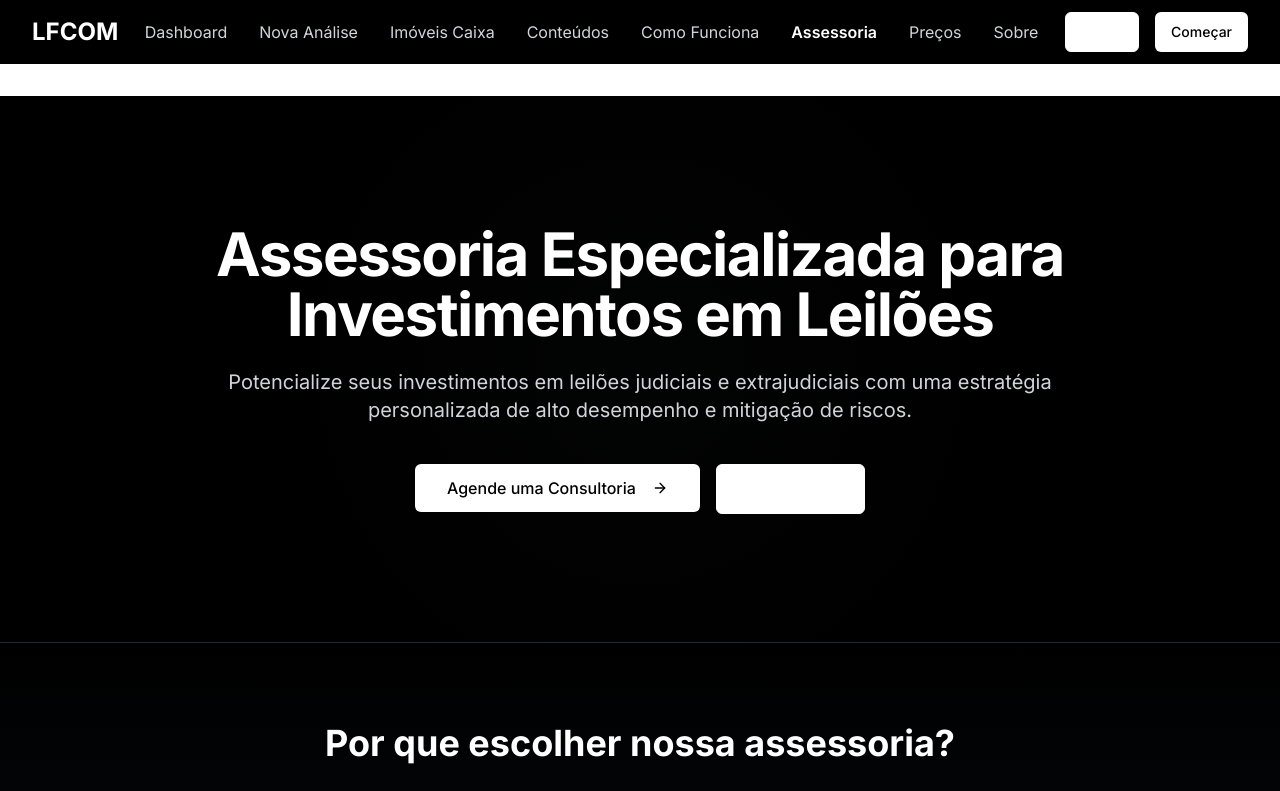
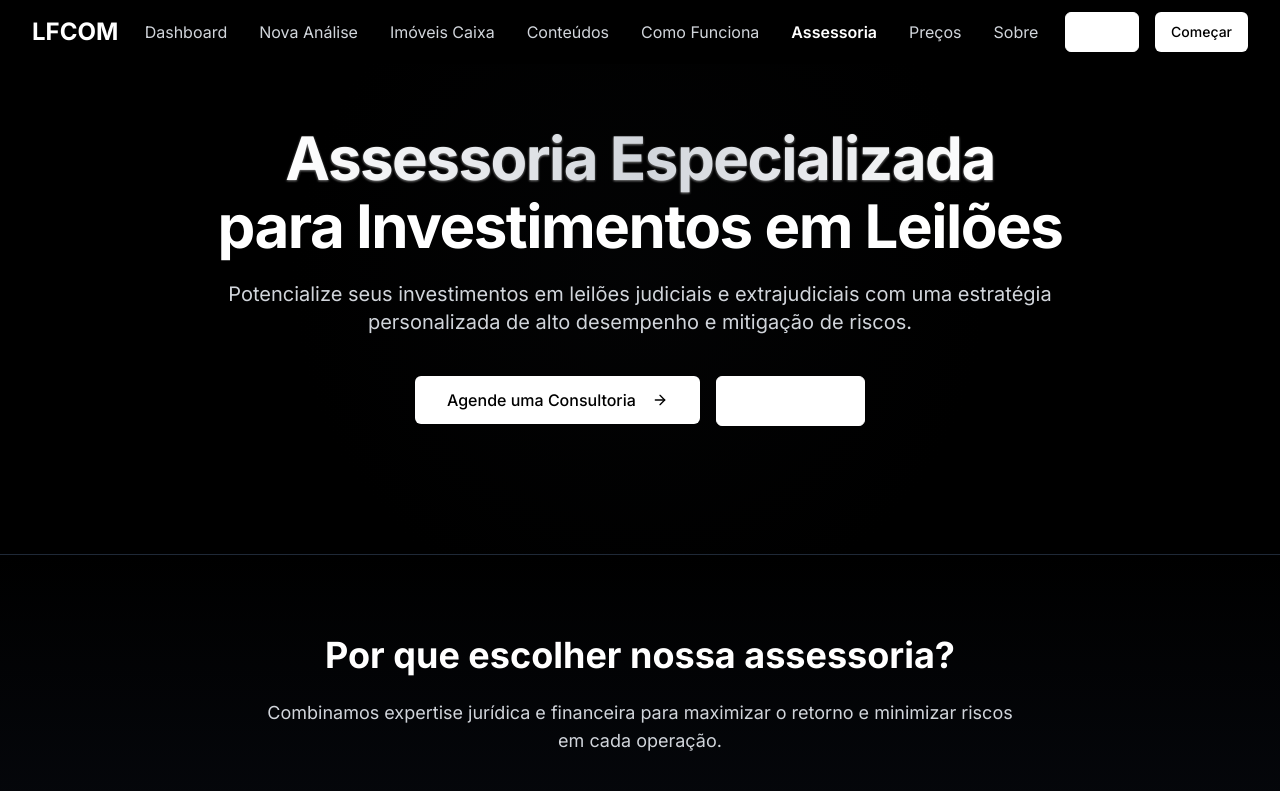
Before and after one commit to gabriedo/lfcom-leilao-insights, a React (Vite) app: page /assessoria in a window 1280 px wide. Shown: the top 791 px of the page. Built offline with nearby package versions, Linux system fonts and the light colour scheme.

Commit message:
Fix: Adjust Assessoria page layout
Remove the blank space and style the main title.

```diff
--- a/src/components/Layout.tsx
+++ b/src/components/Layout.tsx
@@ -9,9 +9,10 @@ interface LayoutProps {
   children: React.ReactNode;
   hideFooter?: boolean;
   className?: string;
+  removeHeaderSpace?: boolean;
 }
 
-export default function Layout({ children, hideFooter = false, className = "" }: LayoutProps) {
+export default function Layout({ children, hideFooter = false, className = "", removeHeaderSpace = false }: LayoutProps) {
   const breakpoint = useBreakpoint();
   const location = useLocation();
   const [isDarkHeader, setIsDarkHeader] = useState(false);
@@ -24,7 +25,7 @@ export default function Layout({ children, hideFooter = false, className = "" }:
   return (
     <div className={`flex flex-col min-h-screen ${className}`}>
       <Navbar isDarkMode={isDarkHeader} />
-      <main className={`flex-grow ${breakpoint === 'mobile' ? 'pt-20' : 'pt-24'}`}>
+      <main className={`flex-grow ${removeHeaderSpace ? '' : (breakpoint === 'mobile' ? 'pt-20' : 'pt-24')}`}>
         {children}
       </main>
       {!hideFooter && <Footer />}
--- a/src/pages/Assessoria.tsx
+++ b/src/pages/Assessoria.tsx
@@ -7,7 +7,7 @@ import { Link } from "react-router-dom";
 
 const Assessoria = () => {
   return (
-    <Layout>
+    <Layout removeHeaderSpace={true}>
       <div className="bg-black text-white">
         {/* Hero Section with Black Header */}
         <section className="relative overflow-hidden py-20 md:py-32 bg-black border-b border-gray-800">
@@ -17,10 +17,14 @@ const Assessoria = () => {
 
           <div className="container relative z-10 mx-auto px-4">
             <div className="mx-auto max-w-4xl text-center">
-              <h1 className="mb-6 text-3xl font-bold tracking-tight text-white md:text-5xl lg:text-6xl">
-                <span className="text-white">
+              <h1 className="mb-6 text-3xl font-bold tracking-tight md:text-5xl lg:text-6xl">
+                <span className="bg-gradient-to-r from-white via-gray-300 to-white bg-clip-text text-transparent drop-shadow-[0_1.2px_1.2px_rgba(255,255,255,0.5)]">
                   Assessoria Especializada
-                </span> para Investimentos em Leilões
+                </span>
+                <br className="hidden md:block" />
+                <span className="text-white mt-2 inline-block">
+                  para Investimentos em Leilões
+                </span>
               </h1>
 
               <p className="mb-10 text-lg text-gray-300 md:text-xl">
```
Also changed, not shown: src/App.css (+19 -0 lines).
